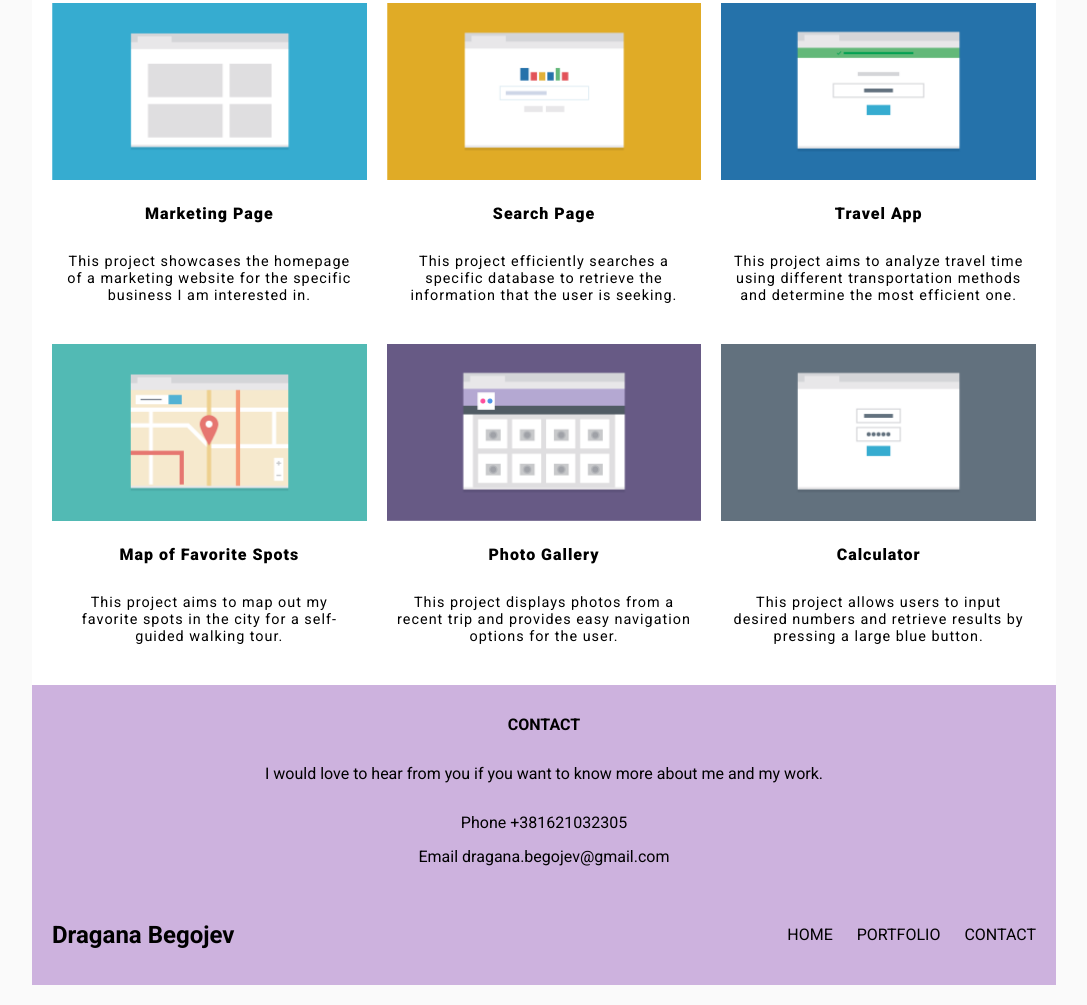
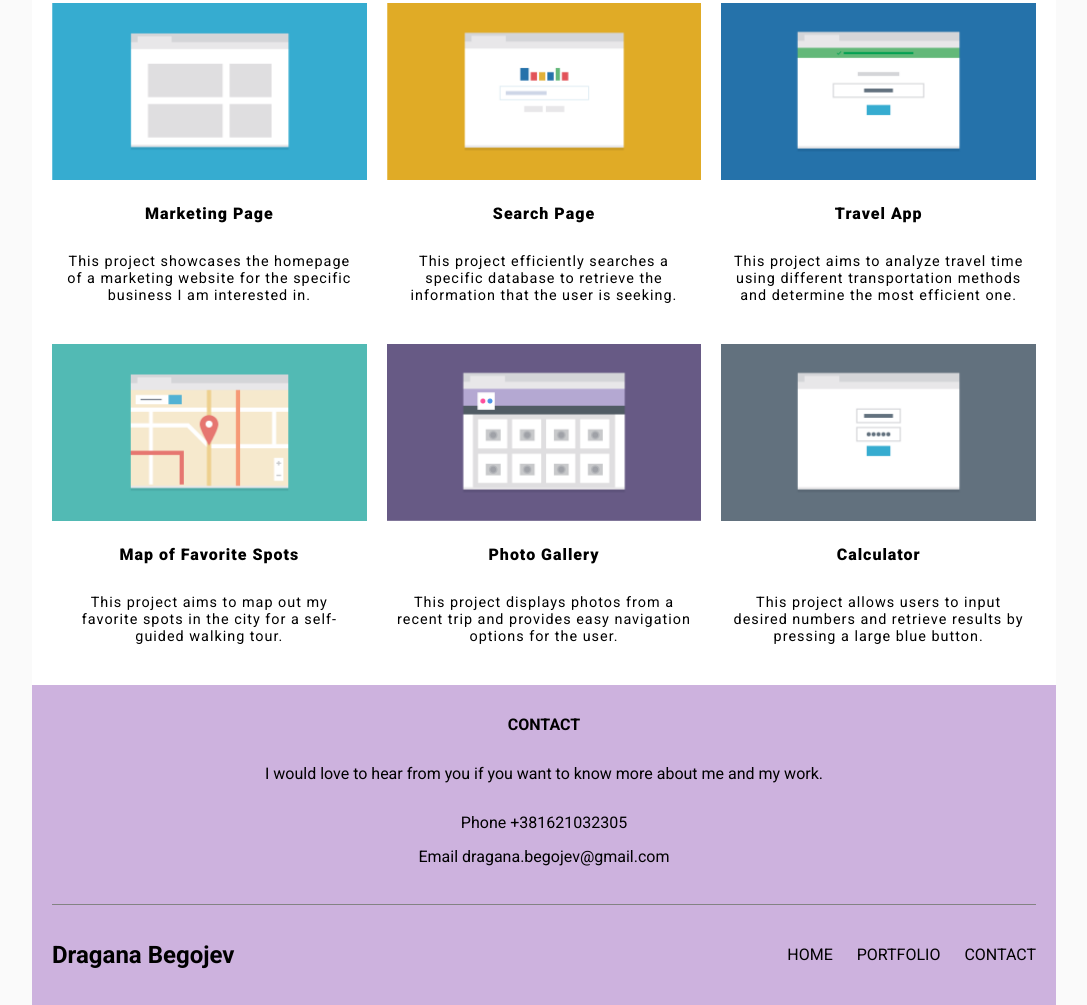
Before and after one commit to DraganaBegojev/Project-2, a plain HTML site: page index.html in a window 1280 px wide. Shown: the part 465-1470 px from the top of the page, without its empty margins (96-1183 px from the left). Drawn offline with Linux system fonts and the light colour scheme.

Commit message:
footer css
styling the border

```diff
--- a/css/styles.css
+++ b/css/styles.css
@@ -122,12 +122,13 @@
     text-align: center;
     display: flex;
     flex-direction: column;
-    height: 200px;
+    height: 220px;
+    border-bottom: solid 1px #838383;
   }
 
   #contact h4 {
+    padding-top: 30px;
     padding-bottom: 30px;
-    padding-top: 30px;
   }
   #contact p {
     padding-bottom: 30px;
@@ -135,6 +136,8 @@
   #contact a {
     padding-bottom: 15px;
   }
+
+
 
   .full {
     display: none;
```
